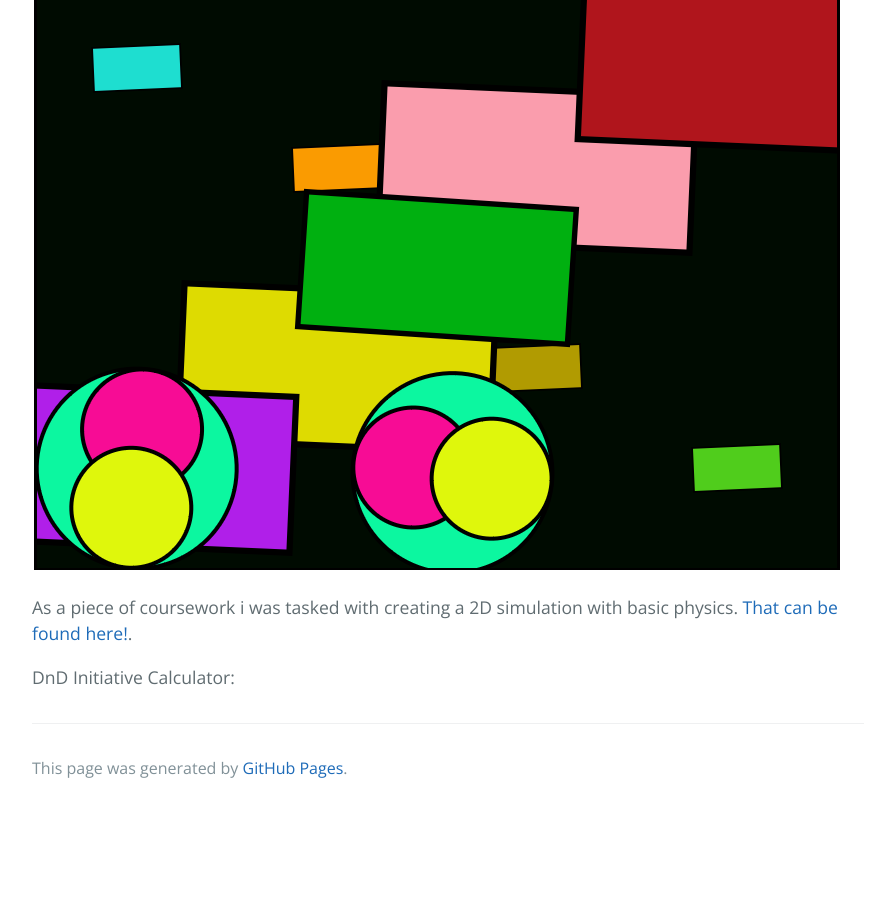
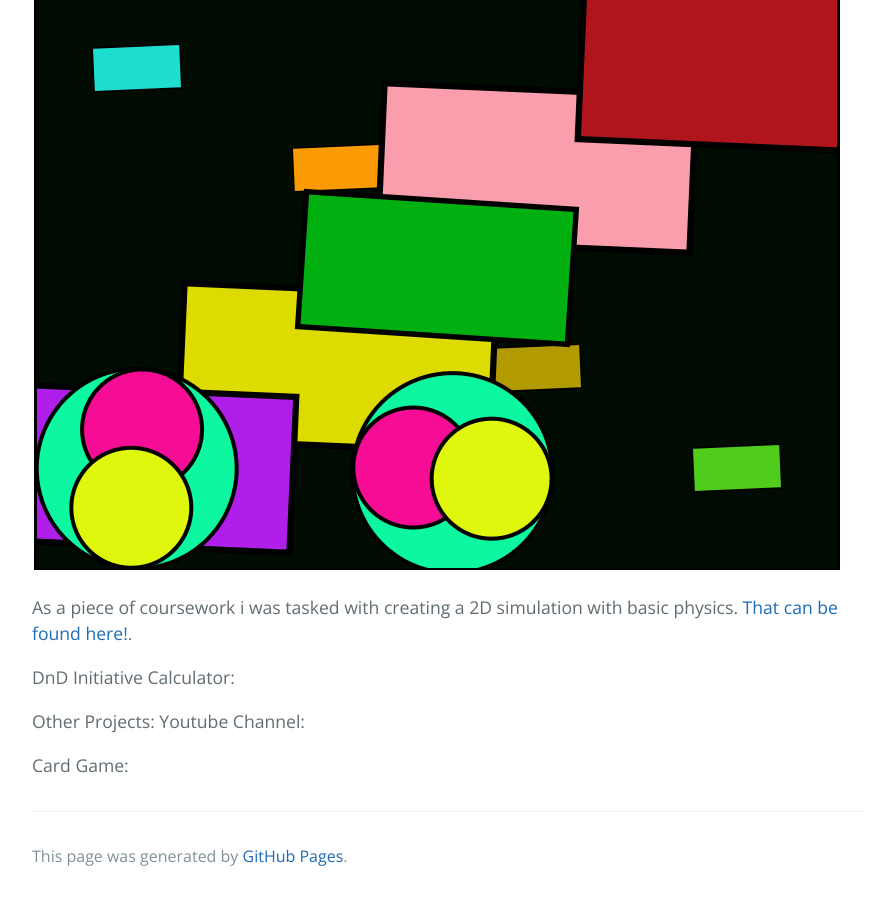
Before and after one commit to ArmerJacob/ArmerJacob.github.io, a Jekyll site: the page built from index.md, in a window 1280 px wide and 900 px high, scrolled down 4905 px. Shown: the whole window, without its empty margins (192-1087 px from the left). Built offline with Jekyll 4.4.1, drawn with Linux system fonts in a browser that asks for light colours; before the commit the page ends 5717 px from its top, so only the background shows below that.

Commit message:
Update index.md

```diff
--- a/index.md
+++ b/index.md
@@ -43,3 +43,8 @@ As a piece of coursework i was tasked with creating a 2D simulation with basic p
 [That can be found here!](./2D/index.html).
 
 DnD Initiative Calculator:
+
+Other Projects:
+Youtube Channel:
+
+Card Game:
```
